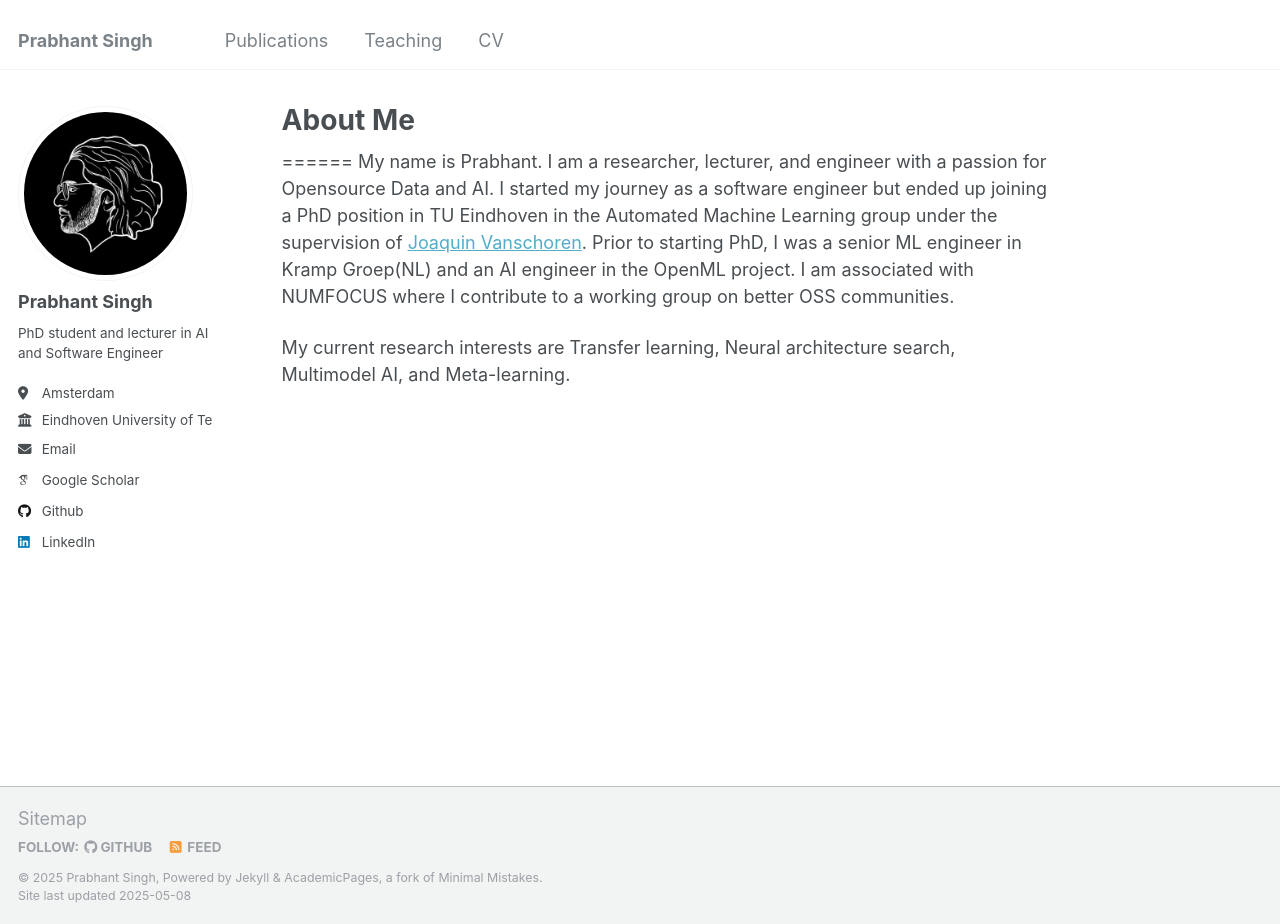
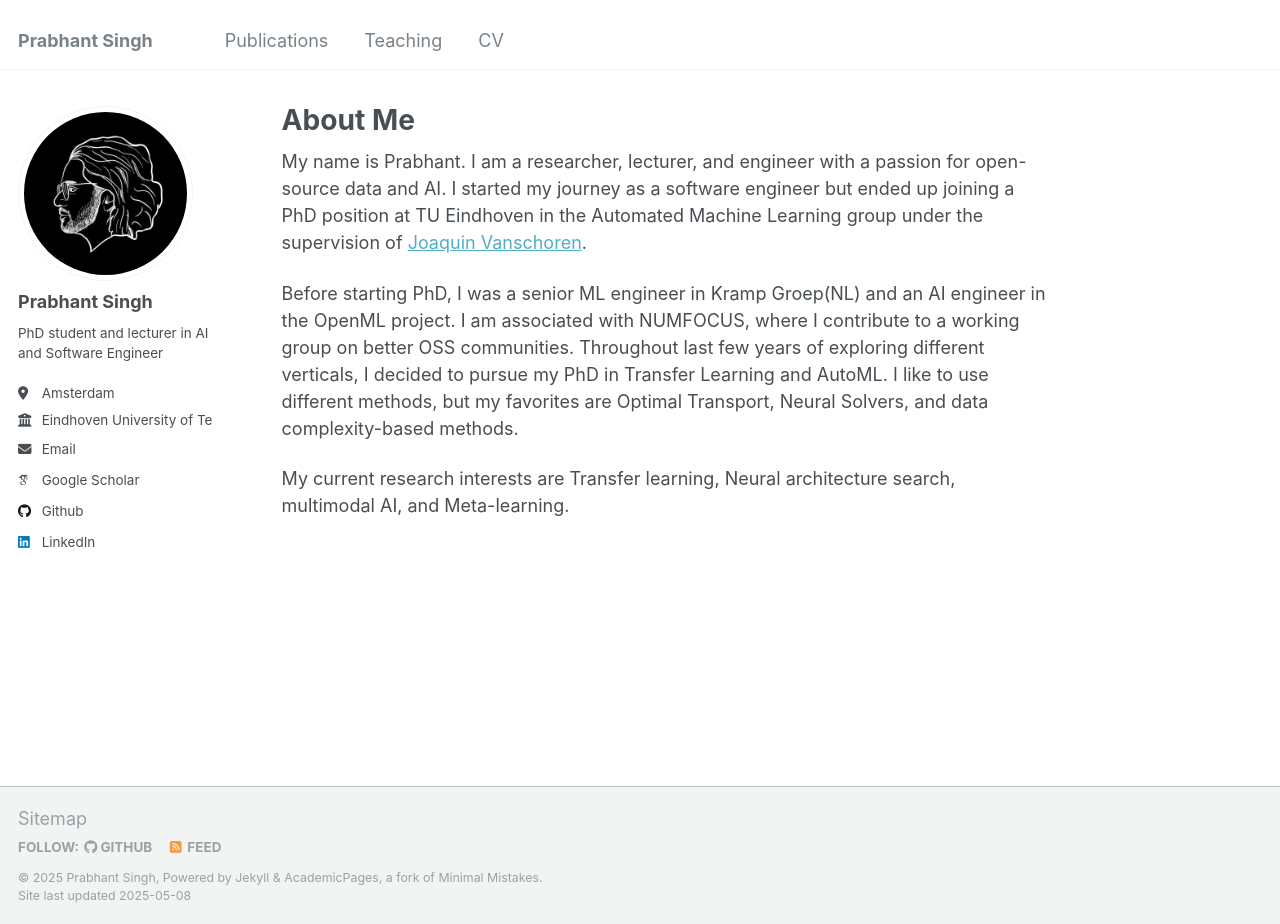
Before and after one commit to prabhant/prabhant.github.io, a Jekyll site: the page built from _pages/about.md, in a window 1280 px wide and 924 px high. Built offline with Jekyll 4.4.1, drawn with Linux system fonts in a browser that asks for light colours; some web fonts are replaced.

Commit message:
Update about.md

```diff
--- a/_pages/about.md
+++ b/_pages/about.md
@@ -7,7 +7,8 @@ redirect_from:
   - /about.html
 ---
 
-======
-My name is Prabhant. I am a researcher, lecturer, and engineer with a passion for Opensource Data and AI. I started my journey as a software engineer but ended up joining a PhD position in TU Eindhoven in the Automated Machine Learning group under the supervision of [Joaquin Vanschoren](https://joaquinvanschoren.github.io/home/). Prior to starting PhD, I was a senior ML engineer in Kramp Groep(NL) and an AI engineer in the OpenML project. I am associated with NUMFOCUS where I contribute to a working group on better OSS communities.
+My name is Prabhant. I am a researcher, lecturer, and engineer with a passion for open-source data and AI. I started my journey as a software engineer but ended up joining a PhD position at TU Eindhoven in the Automated Machine Learning group under the supervision of [Joaquin Vanschoren](https://joaquinvanschoren.github.io/home/).
 
-My current research interests are Transfer learning, Neural architecture search, Multimodel AI, and Meta-learning.
+Before starting PhD, I was a senior ML engineer in Kramp Groep(NL) and an AI engineer in the OpenML project. I am associated with NUMFOCUS, where I contribute to a working group on better OSS communities. Throughout last few years of exploring different verticals, I decided to pursue my PhD in Transfer Learning and AutoML. I like to use different methods, but my favorites are Optimal Transport, Neural Solvers, and data complexity-based methods.
+
+My current research interests are Transfer learning, Neural architecture search, multimodal AI, and Meta-learning.
```
